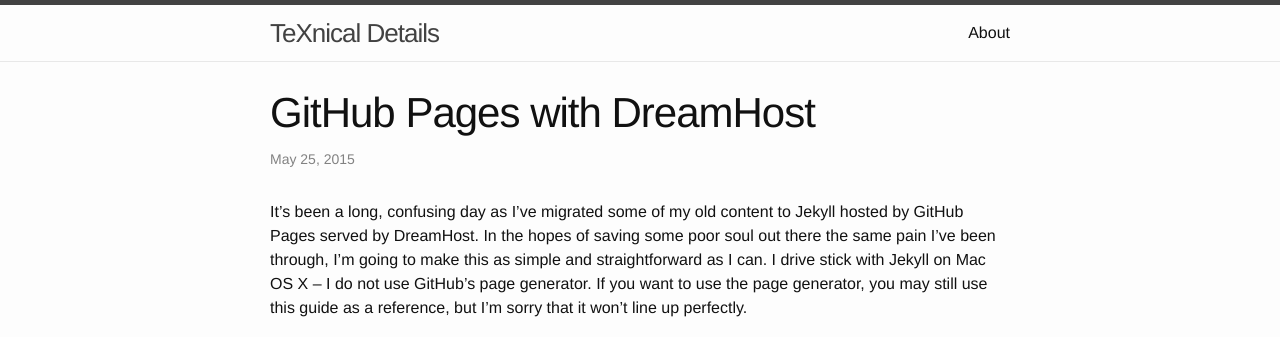
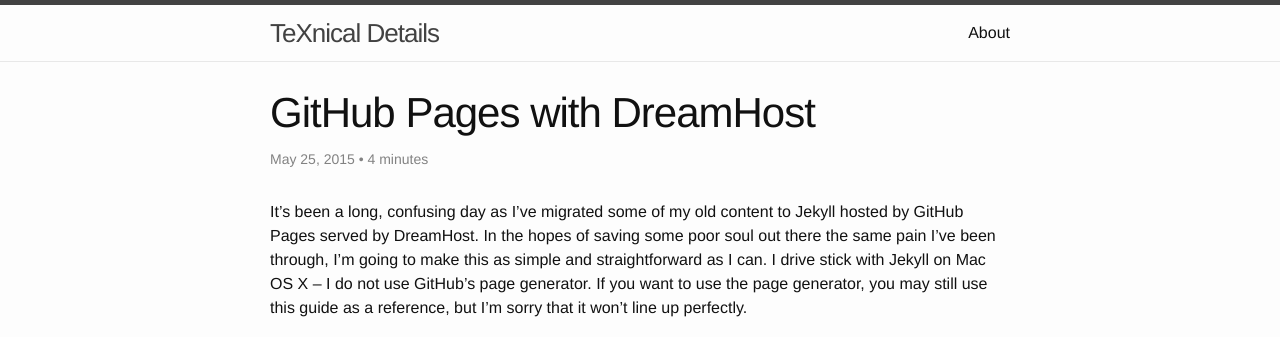
Before and after one commit to vermiculus/seanallred.com, a Jekyll site: the page built from _posts/2015-05-24-github-pages-with-dreamhost.markdown, in a window 1280 px wide and 900 px high. Shown: the top 337 px of the window. Built offline with Jekyll 4.4.1, drawn with Linux system fonts in a browser that asks for light colours; comment, search, counter and statistics services are not loaded.

Commit message:
Add reading time to posts
Thanks: http://carlosbecker.com/posts/jekyll-reading-time-without-plugins/

```diff
--- /dev/null
+++ b/_includes/reading-time.html
@@ -0,0 +1,8 @@
+<span class="reading-time" title="Estimated reading time">
+  {% assign words = content | number_of_words %}
+  {% if words < 360 %}
+    1 minute
+  {% else %}
+    {{ words | divided_by:180 }} minutes
+  {% endif %}
+</span>
--- a/_layouts/post.html
+++ b/_layouts/post.html
@@ -8,7 +8,7 @@
     {% if page.subtitle %}
     <h2 class="post-subtitle">{{ page.subtitle }}</h2>
     {% endif %}
-    <p class="post-meta">{{ page.date | date: "%b %-d, %Y" }}{% if page.author %} • {{ page.author }}{% endif %}{% if page.meta %} • {{ page.meta }}{% endif %}</p>
+    <p class="post-meta">{{ page.date | date: "%b %-d, %Y" }}{% if page.author %} • {{ page.author }}{% endif %}{% if page.meta %} • {{ page.meta }}{% endif %} • {% include reading-time.html %}</p>
   </header>
 
   <article class="post-content">
```
